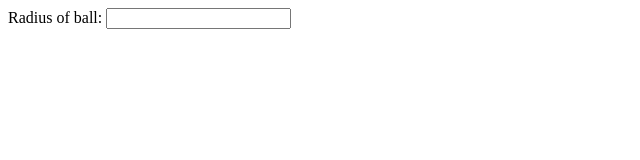
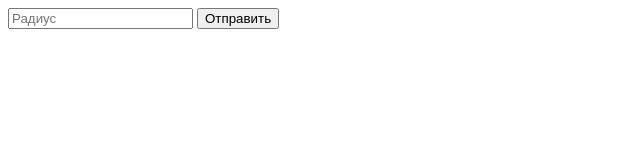
Before and after one commit to Vladislav-Rurak/HTML-forms, a plain HTML site: page index.html in a window 1280 px wide. Shown: the whole page, without its empty margins (0-640 px from the left). Drawn offline with Linux system fonts and the light colour scheme.

Commit message:
Last commit

```diff
--- a/index.html
+++ b/index.html
@@ -21,13 +21,20 @@
     <title>Document</title>
   </head>
   <body>
-    <span>Radius of ball:</span>
     <input
       type="number"
-      min="0"
-      name="radius"
-      onchange="calculate(this)"
+      id="name"
+      placeholder="Радиус"
     />
-    <p class="volume"></p>
+    <button
+      class="btn btn-default"
+      onclick="volume()"
+    >
+      Отправить
+    </button>
+    <p
+      id="volume"
+      onchange="volume()"
+    ></p>
   </body>
 </html>
--- a/js/intro.js
+++ b/js/intro.js
@@ -1,2 +1,12 @@
-const volume =
-  document.querySelector(".volume");
+function volume() {
+  const radius =
+    document.getElementById(
+      "name"
+    ).value;
+  const result = Math.pow(radius, 3);
+
+  let volume = (4 / 3) * 3.14 * result;
+  const htmlElement =
+    document.querySelector("#volume");
+  htmlElement.textContent = volume;
+}
```
